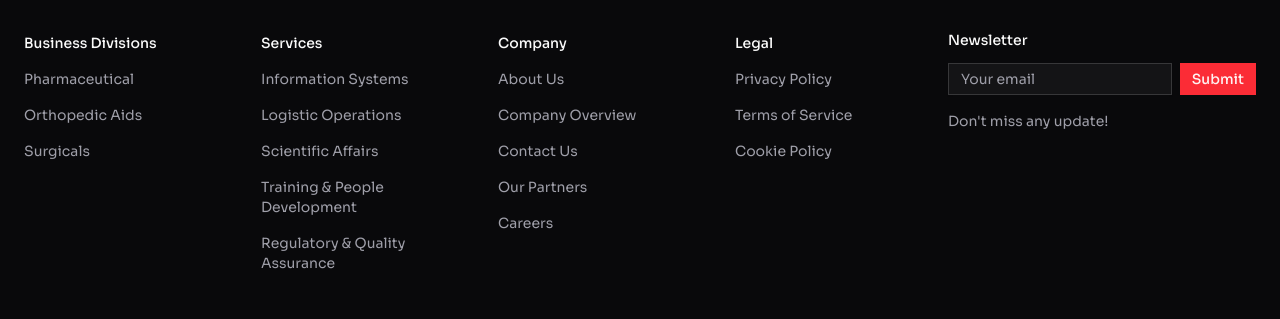
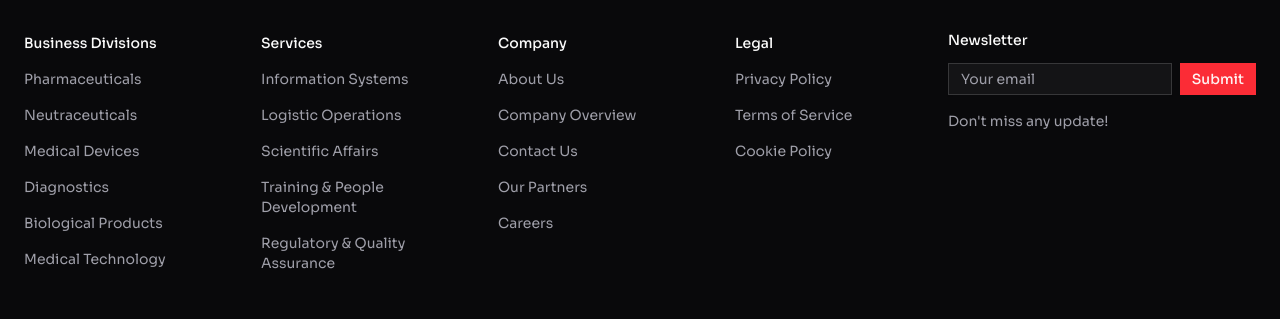
Before and after one commit to Thawshi-Srikanth/avenerr, a Next.js app: page / in a window 1280 px wide. Shown: the part 6393-6712 px from the top of the page. Built offline with nearby package versions, Linux system fonts and the light colour scheme.

Commit message:
feat: Update and expand business division links in the footer.

```diff
--- a/src/components/footer.tsx
+++ b/src/components/footer.tsx
@@ -9,16 +9,28 @@ const links = [
     group: "Business Divisions",
     items: [
       {
-        title: "Pharmaceutical",
-        href: "/business/pharmaceutical",
+        title: "Pharmaceuticals",
+        href: "/business/pharmaceuticals",
       },
       {
-        title: "Orthopedic Aids",
-        href: "/business?query=Orthopedic Aids",
+        title: "Neutraceuticals",
+        href: "/business/neutraceuticals",
       },
       {
-        title: "Surgicals",
-        href: "/business?query=Surgicals",
+        title: "Medical Devices",
+        href: "/business/medical-devices",
+      },
+      {
+        title: "Diagnostics",
+        href: "/business/diagnostics",
+      },
+      {
+        title: "Biological Products",
+        href: "/business/biological-products",
+      },
+      {
+        title: "Medical Technology",
+        href: "/business/medical-technology",
       },
     ],
   },
```
